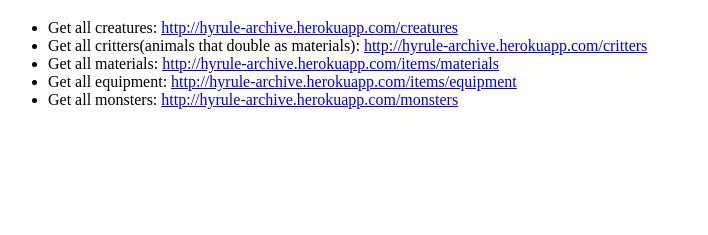
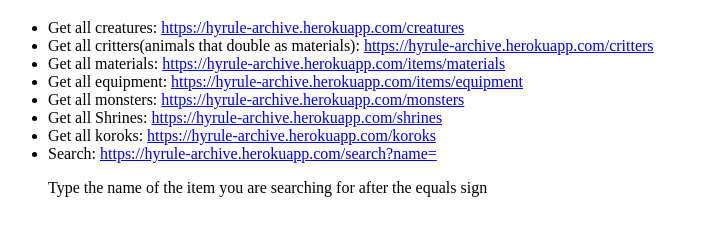
Before and after one commit to markjt031/hyrule-archives-backend, a website: page index.html in a window 1280 px wide. Shown: the part 61-296 px from the top of the page, without its empty margins (0-708 px from the left). Drawn offline with Linux system fonts and the light colour scheme.

Commit message:
updated the / route

```diff
--- a/index.html
+++ b/index.html
@@ -13,19 +13,29 @@
     <main>
         <ul>
             <li>
-                Get all creatures: <a href="http://hyrule-archive.herokuapp.com/creatures">http://hyrule-archive.herokuapp.com/creatures</a>
+                Get all creatures: <a href="https://hyrule-archive.herokuapp.com/creatures">https://hyrule-archive.herokuapp.com/creatures</a>
             </li>
             <li>
-                Get all critters(animals that double as materials): <a href="http://hyrule-archive.herokuapp.com/critters">http://hyrule-archive.herokuapp.com/critters</a>
+                Get all critters(animals that double as materials): <a href="https://hyrule-archive.herokuapp.com/critters">https://hyrule-archive.herokuapp.com/critters</a>
             </li>
             <li>
-                Get all materials: <a href="http://hyrule-archive.herokuapp.com/items/materials">http://hyrule-archive.herokuapp.com/items/materials</a>
+                Get all materials: <a href="https://hyrule-archive.herokuapp.com/items/materials">https://hyrule-archive.herokuapp.com/items/materials</a>
             </li>
             <li>
-                Get all equipment: <a href="http://hyrule-archive.herokuapp.com/items/equipment">http://hyrule-archive.herokuapp.com/items/equipment</a>
+                Get all equipment: <a href="https://hyrule-archive.herokuapp.com/items/equipment">https://hyrule-archive.herokuapp.com/items/equipment</a>
             </li>
             <li>
-                Get all monsters: <a href="http://hyrule-archive.herokuapp.com/monsters">http://hyrule-archive.herokuapp.com/monsters</a>
+                Get all monsters: <a href="https://hyrule-archive.herokuapp.com/monsters">https://hyrule-archive.herokuapp.com/monsters</a>
+            </li>
+            <li>
+                Get all Shrines: <a href="https://hyrule-archive.herokuapp.com/shrines">https://hyrule-archive.herokuapp.com/shrines</a>
+            </li>
+            <li>
+                Get all koroks: <a href="https://hyrule-archive.herokuapp.com/koroks">https://hyrule-archive.herokuapp.com/koroks</a>
+            </li>
+            <li>
+                Search: <a href="https://hyrule-archive.herokuapp.com/search?name=">https://hyrule-archive.herokuapp.com/search?name=</a>
+                <p>Type the name of the item you are searching for after the equals sign</p>
             </li>
         </ul>
 
```
